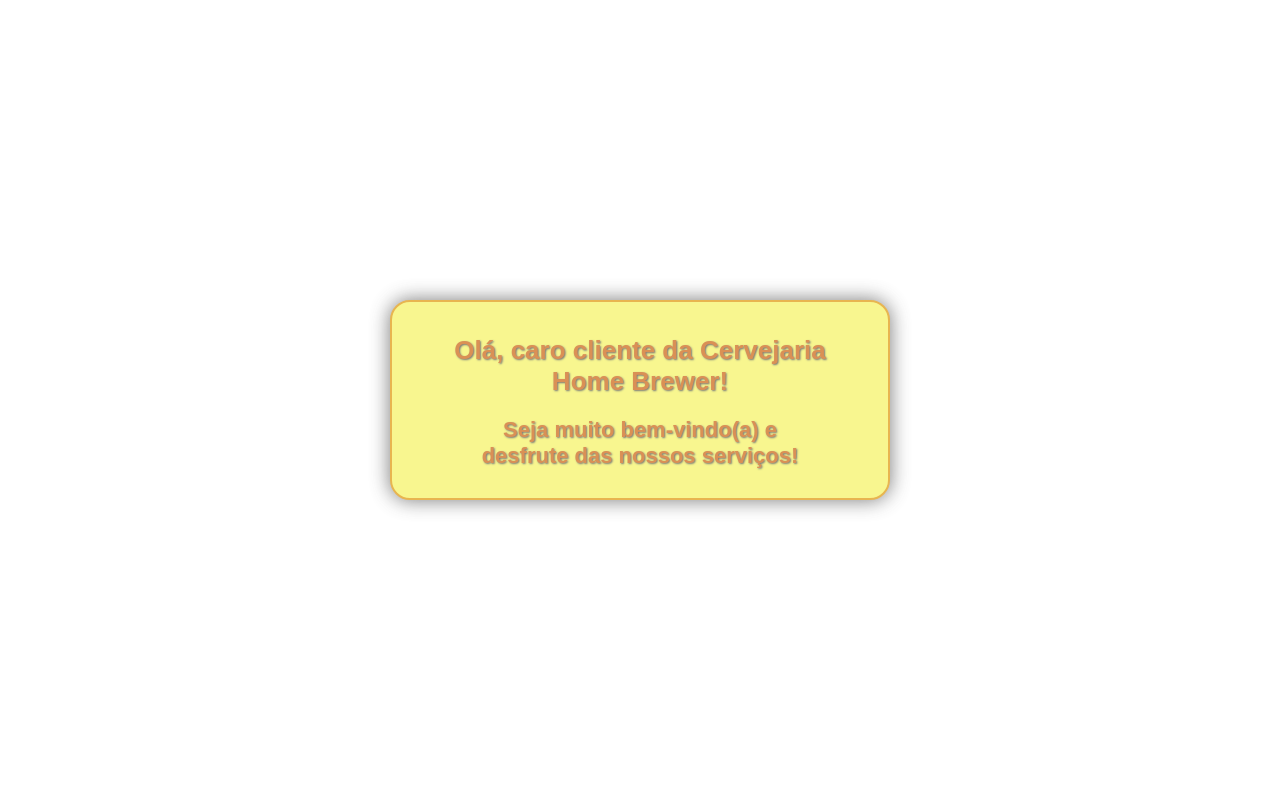
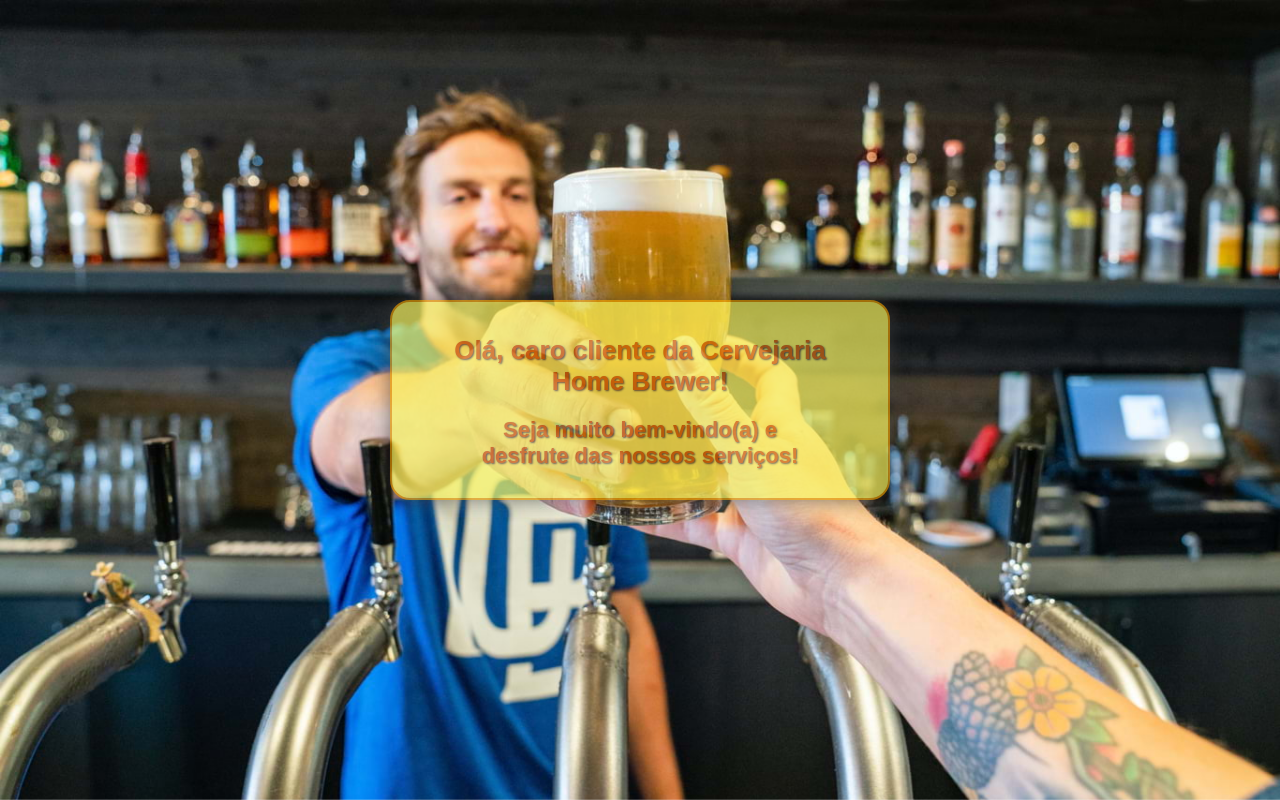
Before and after one commit to andrelimadev/brewery-login-page, a plain HTML site: page welcome.html in a window 1280 px wide. Drawn offline with Linux system fonts and the light colour scheme.

Commit message:
modificacao na extensao da imagem de boas-vindas

```diff
--- a/css/welcome.css
+++ b/css/welcome.css
@@ -8,7 +8,7 @@
 .container-principal {
     width: 100vw;
     height: 100vh;
-    background-image: url("../img/cervejariaLog.png");
+    background-image: url("../img/cervejariaLog.jpg");
     background-size: cover;
     background-repeat: no-repeat;
     background-position: inherit;
```
